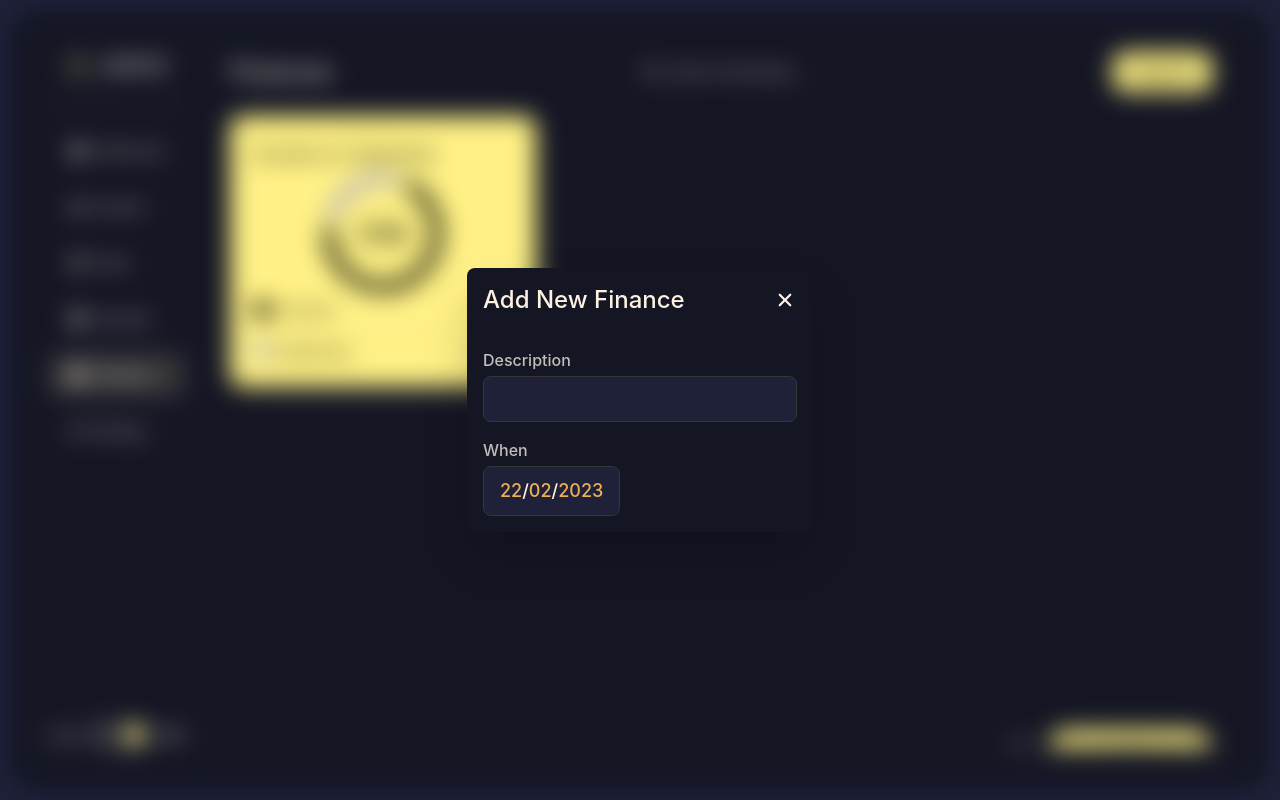
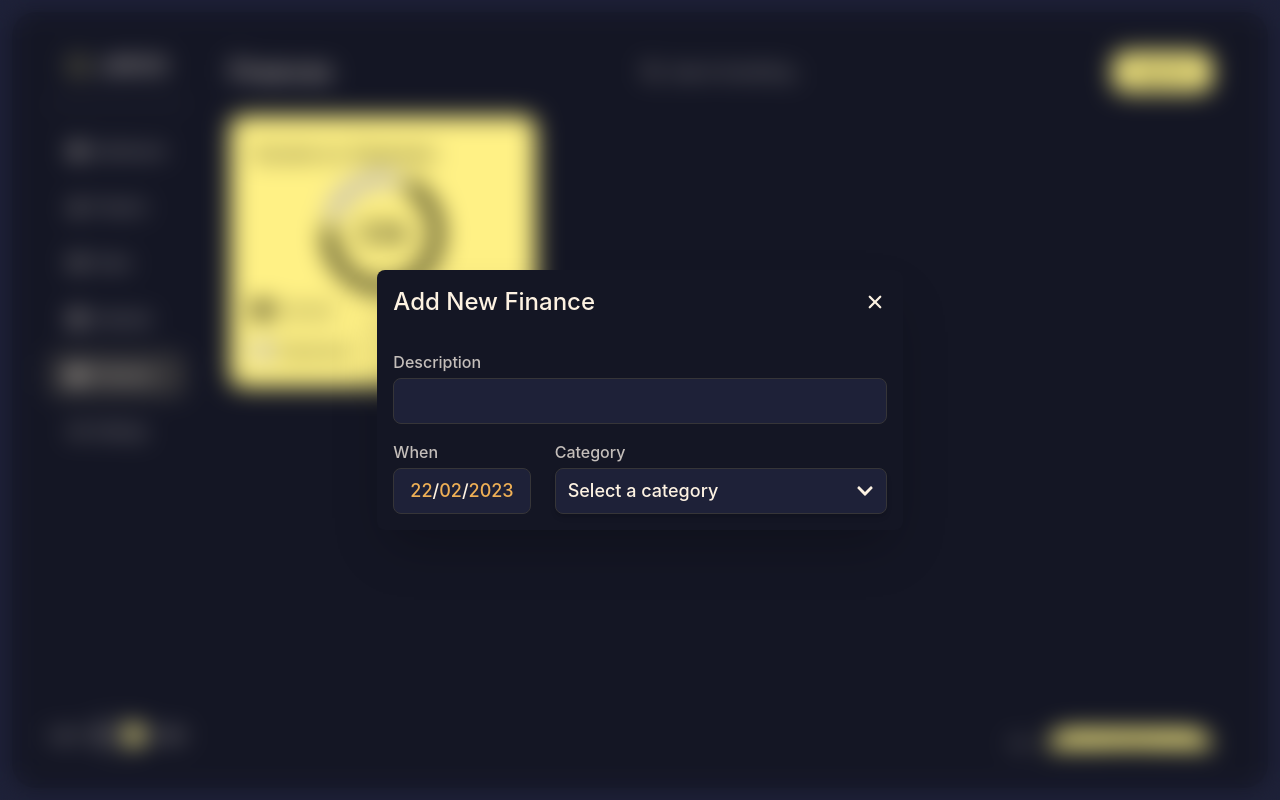
Before and after one commit to asi-isa/JARVIS, a React (Vite) app: page / in a window 1280 px wide. Built offline with nearby package versions, Linux system fonts and the light colour scheme.

Commit message:
headless ui, combobox, category input

```diff
--- a/package.json
+++ b/package.json
@@ -10,6 +10,7 @@
     "tauri": "tauri"
   },
   "dependencies": {
+    "@headlessui/react": "^1.7.13",
     "@tauri-apps/api": "^1.2.0",
     "date-fns": "^2.29.3",
     "framer-motion": "^10.9.1",
--- a/src/components/finances/AddFinanceForm.tsx
+++ b/src/components/finances/AddFinanceForm.tsx
@@ -1,12 +1,12 @@
-import { ChangeEvent, Dispatch, SetStateAction, useState } from "react";
+import { useState } from "react";
 import { IoClose } from "react-icons/io5";
+
+import { generateID } from "../../lib/util";
+
 import Transaction from "../../accounting/Transaction";
-import { dateToStr } from "../../lib/date";
-import { generateID } from "../../lib/util";
-import DatePicker from "../calendar/DatePicker";
+import CategoryInput from "../form/CategoryInput";
 import DateInput from "../form/DateInput";
 import Input from "../form/Input";
-
 import Modal from "../modal";
 
 interface AddFinanceFormProps {
@@ -63,10 +63,12 @@ const AddFinanceForm = ({ show, onClose }: AddFinanceFormProps) => {
             onChange={(e) => updateFinance("name", e.target.value)}
           />
 
-          <div className="flex gap-3">
+          <div className="flex gap-6">
             <DateInput />
 
-            {/* CATEGORY */}
+            <CategoryInput
+              onChange={(item) => updateFinance("category", item.value)}
+            />
           </div>
         </div>
       </div>
--- /dev/null
+++ b/src/components/form/AutocompleteDropdown.tsx
@@ -0,0 +1,106 @@
+import { useState, Fragment, useEffect } from "react";
+import { Combobox, Transition } from "@headlessui/react";
+import { AiOutlineCheck } from "react-icons/ai";
+import { FaChevronDown } from "react-icons/fa";
+
+export type ItemType = { id: number; name: string; value: string };
+
+interface AutocompleteDropdownProps {
+  list: ItemType[];
+  onChange: (item: ItemType) => void;
+}
+
+const AutocompleteDropdown = ({
+  list,
+  onChange,
+}: AutocompleteDropdownProps) => {
+  const [selected, setSelected] = useState(list[0]);
+  const [query, setQuery] = useState("");
+
+  useEffect(() => {
+    onChange(selected);
+  }, [selected]);
+
+  const filteredList =
+    query === ""
+      ? list
+      : list.filter((listItem) =>
+          listItem.name
+            .toLowerCase()
+            .replace(/\s+/g, "")
+            .includes(query.toLowerCase().replace(/\s+/g, ""))
+        );
+
+  return (
+    <Combobox value={selected} onChange={setSelected}>
+      <div className="relative">
+        <div
+          className="relative w-full cursor-default overflow-hidden text-left shadow-md flex justify-between bg-[var(--bg-muted)] py-2 px-3 text-[var(--white)] font-medium text-lg rounded-lg border border-[var(--black-muted)] hover:border-[var(--white-muted)] focus:border-[var(--white-muted)] active:border-[var(--white-muted)]
+        "
+        >
+          <Combobox.Input
+            className="bg-inherit outline-none"
+            displayValue={(item: ItemType) => item.name}
+            onChange={(event) => setQuery(event.target.value)}
+          />
+          <Combobox.Button>
+            <FaChevronDown />
+          </Combobox.Button>
+        </div>
+        <Transition
+          as={Fragment}
+          leave="transition ease-in duration-100"
+          leaveFrom="opacity-100"
+          leaveTo="opacity-0"
+          afterLeave={() => setQuery("")}
+        >
+          <Combobox.Options className="absolute flex flex-col gap-2 mt-1 max-h-60 w-full overflow-auto rounded-md bg-[var(--bg-muted)]  text-base shadow-lg focus:outline-none">
+            {filteredList.length === 0 && query !== "" ? (
+              <div className="relative cursor-default select-none py-2 px-4 text-gray-700">
+                Nothing found.
+              </div>
+            ) : (
+              filteredList.map((listItem) => (
+                <Combobox.Option
+                  key={listItem.id}
+                  className={({ active }) =>
+                    `relative cursor-default select-none py-2 pl-2 ${
+                      active
+                        ? "bg-[var(--accent)] text-[var(--black)]"
+                        : "text-[var(--white)]"
+                    }`
+                  }
+                  value={listItem}
+                >
+                  {() => {
+                    const isSelected = selected.id === listItem.id;
+
+                    return (
+                      <div className="flex items-center gap-3">
+                        <AiOutlineCheck
+                          className={`text-lg ${
+                            isSelected ? "visible" : "invisible"
+                          }`}
+                          aria-hidden="true"
+                        />
+                        <p
+                          className={`block truncate ${
+                            isSelected ? "font-medium" : "font-normal"
+                          }`}
+                        >
+                          {listItem.name}
+                        </p>
+                      </div>
+                    );
+                  }}
+                </Combobox.Option>
+              ))
+            )}
+          </Combobox.Options>
+        </Transition>
+      </div>
+    </Combobox>
+  );
+};
+
+export default AutocompleteDropdown;
--- /dev/null
+++ b/src/components/form/CategoryInput.tsx
@@ -0,0 +1,23 @@
+import AutocompleteDropdown, { ItemType } from "./AutocompleteDropdown";
+
+interface CategoryInputProps {
+  onChange: (item: ItemType) => void;
+}
+
+const CategoryInput = ({ onChange }: CategoryInputProps) => {
+  // TODO get from balanceSheet
+  const CATEGORIES = [
+    { id: 0, name: "Select a category", value: "" },
+    { id: 1, name: "Groceries", value: "grocery" },
+    { id: 2, name: "Salary", value: "salary" },
+  ];
+
+  return (
+    <div className="flex flex-col gap-1">
+      <p className="font-medium">Category</p>
+      <AutocompleteDropdown list={CATEGORIES} onChange={onChange} />
+    </div>
+  );
+};
+
+export default CategoryInput;
--- a/src/components/form/DateInput.tsx
+++ b/src/components/form/DateInput.tsx
@@ -8,6 +8,7 @@ interface DateInputProps {}
 
 const DateInput = ({}: DateInputProps) => {
   const [selectedDate, setSelectedDate] = useState(new Date());
+  // TODO backdrop::onClick::hide date picker
   const [showDatePicker, setShowDatePicker] = useState(false);
 
   const { day, month, year } = extractDayMonthYear(selectedDate);
@@ -16,7 +17,7 @@ const DateInput = ({}: DateInputProps) => {
     <div className="flex flex-col gap-1">
       <p className="font-medium">When</p>
       <p
-        className="text-[var(--orange)] text-lg font-medium bg-[var(--bg-muted)] py-[10px] px-[16px] rounded-lg border border-[var(--black-muted)] hover:border-[var(--white-muted)] focus:border-[var(--white-muted)] active:border-[var(--white-muted)] w-fit cursor-pointer"
+        className="text-[var(--orange)] text-lg font-medium bg-[var(--bg-muted)] py-[8px] px-[16px] rounded-lg border border-[var(--black-muted)] hover:border-[var(--white-muted)] focus:border-[var(--white-muted)] active:border-[var(--white-muted)] w-fit cursor-pointer"
         onClick={() => setShowDatePicker(!showDatePicker)}
       >
         {leadingZero(day)}
```
Also changed, not shown: 1 other file (tests, documents, lock files or other folders).
